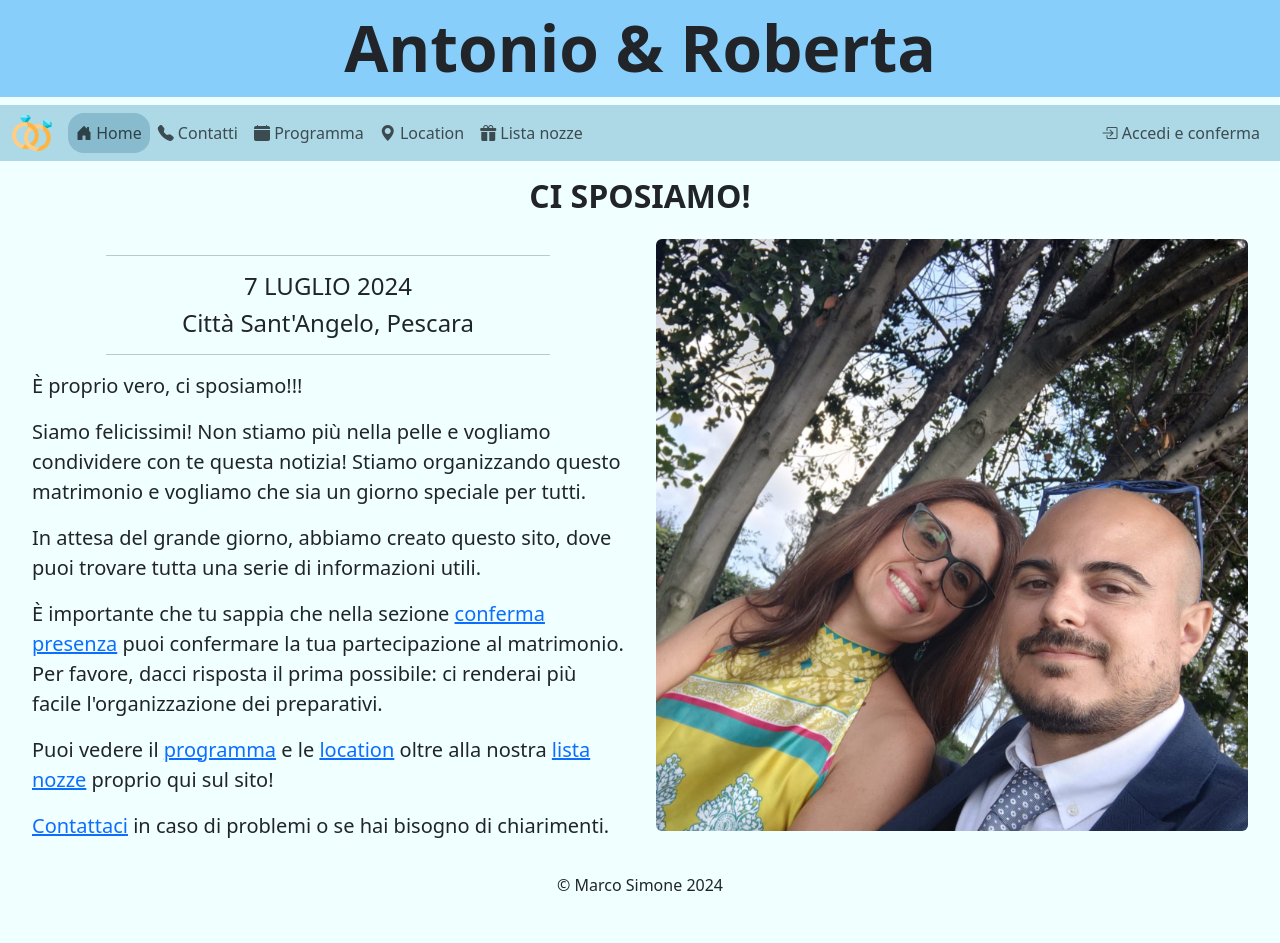
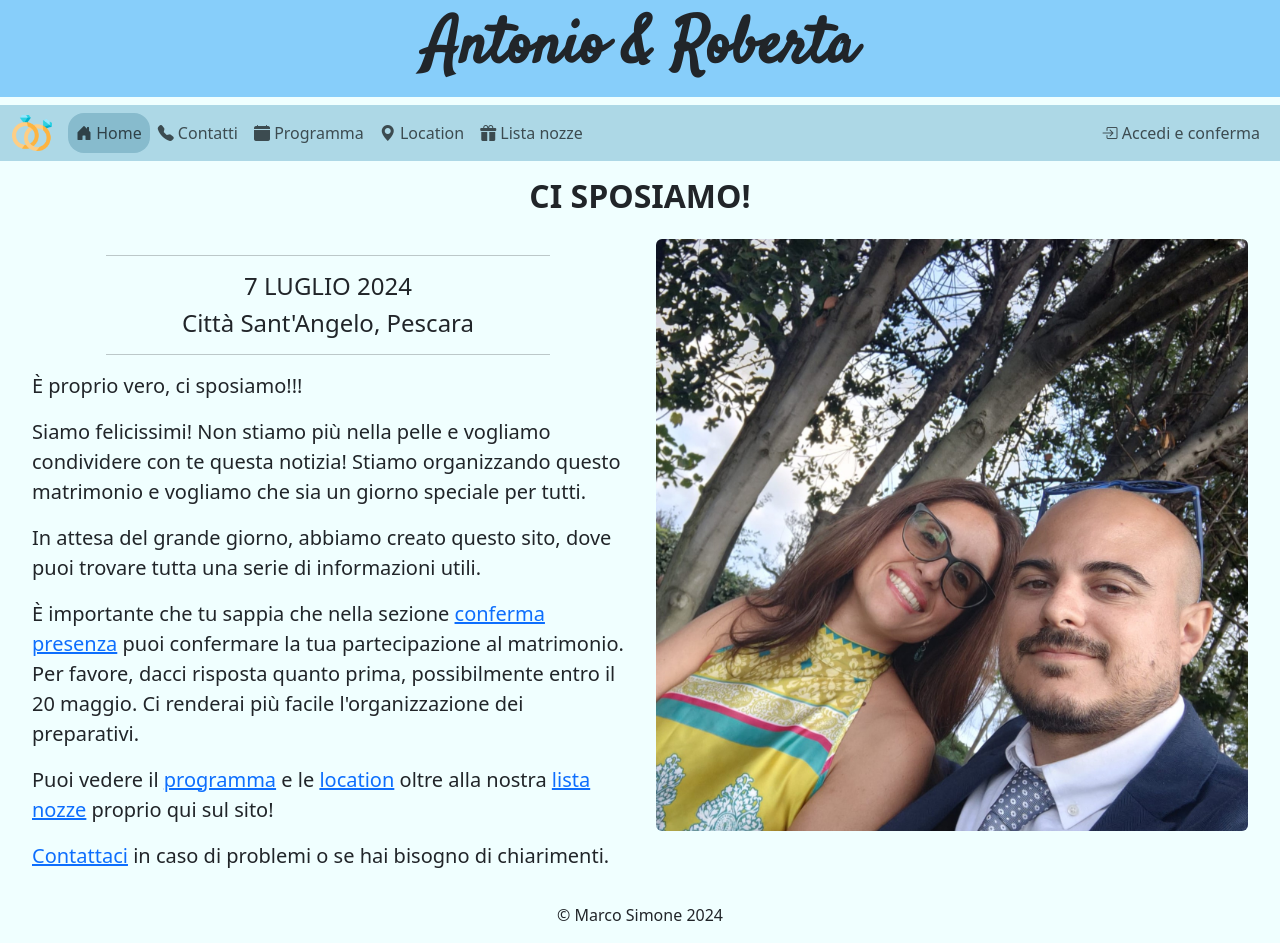
Before and after one commit to MrRainbow0704/Matrimonio-roberta-antonio, a Flask app: page / in a window 1280 px wide. Before the commit the page ends 891 px from the top, so only its background shows below. Run offline with Flask 3, Linux system fonts and the light colour scheme.

Commit message:
Aggiunto font per il titolo Leggero cambio di testo in "home.html"

```diff
--- a/static/css/styles.css
+++ b/static/css/styles.css
@@ -20,6 +20,9 @@ nav .active {
 }
 
 header.global {
+	font-family: "Satisfy", cursive;
+	font-weight: 400;
+	font-style: normal;
 	text-align: center;
 	background-color: #87cefa;
 	width: 100%;
--- a/templates/base.html
+++ b/templates/base.html
@@ -30,6 +30,11 @@
         integrity="sha384-T3c6CoIi6uLrA9TneNEoa7RxnatzjcDSCmG1MXxSR1GAsXEV/Dwwykc2MPK8M2HN" crossorigin="anonymous">
     <link rel="stylesheet" href="https://cdn.jsdelivr.net/npm/bootstrap-icons@1.11.1/font/bootstrap-icons.css">
     <link rel="stylesheet" href="{{ url_for('static', filename='css/styles.css') }}">
+    <!-- Fonts -->
+    <link rel="preconnect" href="https://fonts.googleapis.com">
+    <link rel="preconnect" href="https://fonts.gstatic.com" crossorigin>
+    <link href="https://fonts.googleapis.com/css2?family=Satisfy&display=swap" rel="stylesheet">
+    <!-- Titolo -->
     <title>{% block title %}Antonio & Roberta{% endblock title %}</title>
 </head>
 <body>
--- a/templates/home.html
+++ b/templates/home.html
@@ -25,8 +25,8 @@
         </p>
         <p>
             È importante che tu sappia che nella sezione <a href="{{ url_for('conferma') }}">conferma presenza</a> puoi
-            confermare la tua partecipazione al matrimonio. Per favore, dacci risposta il prima possibile: ci renderai
-            più facile l'organizzazione dei preparativi.
+            confermare la tua partecipazione al matrimonio. Per favore, dacci risposta quanto prima, possibilmente entro
+            il <time datetime="2024-5-20">20 maggio</time>. Ci renderai più facile l'organizzazione dei preparativi.
         </p>
         <p>
             Puoi vedere il <a href="{{ url_for('programma') }}">programma</a> e le <a
```
